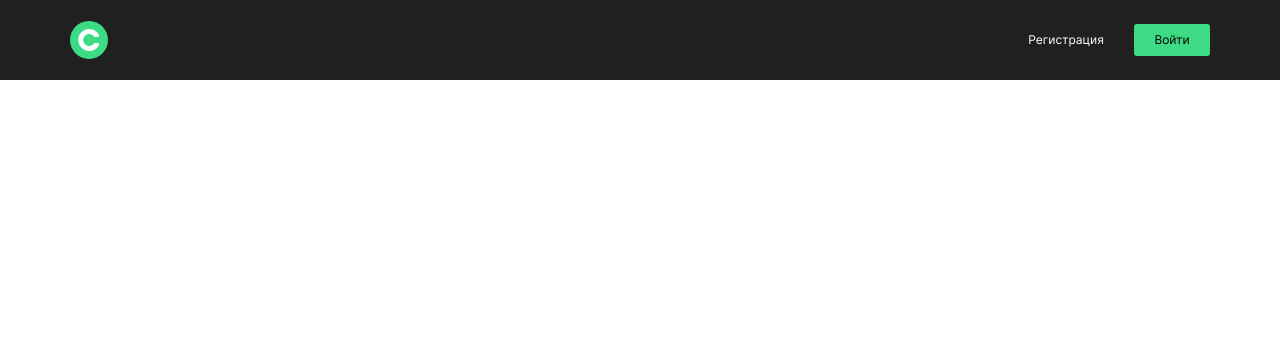
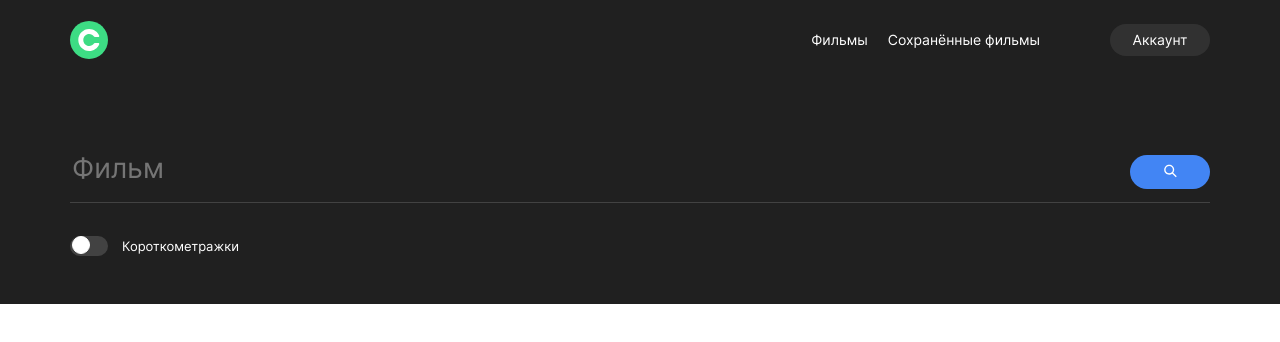
Before and after one commit to vladkim165/movies-explorer-frontend, a React (Create React App) app: page /movies in a window 1280 px wide. Before the commit this address had no page. Shown: the top 342 px of the page. Built offline with nearby package versions, Linux system fonts and the light colour scheme.

Commit message:
added/search-bar

```diff
--- a/src/components/App.js
+++ b/src/components/App.js
@@ -3,12 +3,25 @@ import { Routes, Route } from "react-router-dom";
 import "./App.scss";
 import Header from "./Header/Header";
 import Main from "./Main/Main";
+import Movies from "./Movies/Movies";
 
 const App = () => {
+  const [isLoggedIn, setIsLoggedIn] = React.useState(false);
+  React.useEffect(() => {
+    setIsLoggedIn(true);
+  }, []);
   return (
     <div className="page">
-      <Header signup={"/signup"} signin={"/signin"} />
+      <Header
+        signup={"/signup"}
+        signin={"/signin"}
+        isLoggedIn={isLoggedIn}
+        allFilmsPath="/films"
+        savedFilmsPath="/my-films"
+        accountPath="/users/me"
+      />
       <Routes>
+        <Route path="/movies" element={<Movies />}></Route>
         <Route path="/" element={<Main />}></Route>
       </Routes>
     </div>
--- a/src/components/Footer/Footer.js
+++ b/src/components/Footer/Footer.js
@@ -11,7 +11,7 @@ const Footer = () => {
       </div>
       <div className="footer__refs">
         <p className="footer__copyright">&copy; 2021</p>
-        <div className="footer__links">
+        <div>
           <a className="footer__link" href="_blank">
             Яндекс.Практикум
           </a>
--- a/src/components/Footer/Footer.scss
+++ b/src/components/Footer/Footer.scss
@@ -20,8 +20,6 @@
   &__copyright {
     margin: 0;
   }
-  &__links {
-  }
   &__link {
     margin-right: 20px;
     text-decoration: none;
--- a/src/components/Header/Header.js
+++ b/src/components/Header/Header.js
@@ -4,9 +4,30 @@ import PropTypes from "prop-types";
 import logoPath from "../../images/logo.svg";
 import "./Header.scss";
 
-const Header = ({ signup, signin }) => (
+const Header = ({
+  signup,
+  signin,
+  isLoggedIn,
+  allFilmsPath,
+  savedFilmsPath,
+  accountPath,
+}) => (
   <header className="header">
     <img className="header__logo" src={logoPath} alt="Логотип" />
+    {isLoggedIn && (
+      <div className="header__links-container">
+        <Link className="header__link" to={allFilmsPath}>
+          Фильмы
+        </Link>
+        <Link className="header__link" to={savedFilmsPath}>
+          Сохранённые фильмы
+        </Link>
+        <Link className="header__link header__account-button" to={accountPath}>
+          Аккаунт
+        </Link>
+      </div>
+    )}
+    {!isLoggedIn && (
       <div className="header__button-container">
         <Link to={signup} className="header__button header__signup-button">
           Регистрация
@@ -15,12 +36,17 @@ const Header = ({ signup, signin }) => (
           Войти
         </Link>
       </div>
+    )}
   </header>
 );
 
 Header.propTypes = {
   signup: PropTypes.string.isRequired,
   signin: PropTypes.string.isRequired,
+  isLoggedIn: PropTypes.bool,
+  allFilmsPath: PropTypes.string.isRequired,
+  savedFilmsPath: PropTypes.string.isRequired,
+  accountPath: PropTypes.string.isRequired,
 };
 
 export default Header;
--- a/src/components/Header/Header.scss
+++ b/src/components/Header/Header.scss
@@ -36,4 +36,27 @@
     width: 76px;
     height: 32px;
   }
+  &__links-container {
+    display: flex;
+    align-items: center;
+  }
+  &__link {
+    @include font-size(14px, 1.29);
+    text-decoration: none;
+    color: $white;
+    margin-right: 20px;
+    &:last-of-type {
+      margin-right: 0;
+    }
+  }
+  &__account-button {
+    display: flex;
+    justify-content: center;
+    align-items: center;
+    background: $secondary-extra-light;
+    border-radius: 20px;
+    width: 100px;
+    height: 32px;
+    margin-left: 50px;
+  }
 }
--- /dev/null
+++ b/src/components/Movies/Movies.js
@@ -0,0 +1,28 @@
+import React from "react";
+import "./Movies.scss";
+import searchButtonPath from "../../images/search-button.svg";
+
+const Movies = () => {
+  return (
+    <section className="search">
+      <div className="search__bar-container">
+        <input className="search__bar" placeholder="Фильм" />
+        <button className="search__bar-button">
+          <img
+            className="search__bar-button-image"
+            src={searchButtonPath}
+          ></img>
+        </button>
+      </div>
+      <div className="search__switch-container">
+        <label className="search__switch">
+          <input type="checkbox" />
+          <div className="search__slider"></div>
+        </label>
+        <span className="search__description">Короткометражки</span>
+      </div>
+    </section>
+  );
+};
+
+export default Movies;
--- /dev/null
+++ b/src/components/Movies/Movies.scss
@@ -0,0 +1,85 @@
+@import "../../utils/css/variables.scss";
+
+.search {
+  padding: 70px 70px 48px 70px;
+  &__bar-container {
+    width: 100%;
+    padding-bottom: 13px;
+    border-bottom: 1px solid $dark-gray;
+  }
+  &__bar {
+    box-sizing: border-box;
+    background: none;
+    border: none;
+    @include font-size(28px, 1.25);
+    width: calc(100% - 80px);
+  }
+  &__bar-button {
+    background-color: $blue;
+    width: 80px;
+    height: 34px;
+    border-radius: 48px;
+    border: none;
+    transition: all 0.3s ease;
+    padding: 0;
+    &:hover {
+      opacity: 0.7;
+    }
+    &:active {
+      opacity: 1;
+      & > .search__bar-button-image {
+        transform: translateY(2px);
+      }
+    }
+  }
+  &__switch-container {
+    padding-top: 33px;
+  }
+  &__switch {
+    position: relative;
+    display: inline-block;
+    width: 38px;
+    height: 20px;
+    outline: none;
+  }
+  &__switch {
+    input {
+      opacity: 0;
+    }
+    input:checked + .search__slider:before {
+      -webkit-transform: translateX(16px);
+      -ms-transform: translateX(16px);
+      transform: translateX(16px);
+      background-color: $green;
+    }
+  }
+  &__slider {
+    position: absolute;
+    cursor: pointer;
+    top: 0;
+    left: 0;
+    right: 0;
+    bottom: 0;
+    background-color: $dark-gray;
+    -webkit-transition: 0.4s;
+    transition: 0.4s;
+    border-radius: 34px;
+    &:before {
+      position: absolute;
+      content: "";
+      height: 16px;
+      width: 16px;
+      left: 2px;
+      bottom: 2px;
+      background-color: $white;
+      -webkit-transition: 0.4s;
+      transition: 0.4s;
+      border-radius: 50%;
+      border: 1px solid $white;
+    }
+  }
+  &__description {
+    @include font-size(13px, 1.4);
+    margin: 0 0 0 14px;
+  }
+}
--- a/src/utils/css/variables.scss
+++ b/src/utils/css/variables.scss
@@ -2,6 +2,7 @@
 $primary: #202020;
 $secondary: #272727;
 $secondary-light: #303030;
+$secondary-extra-light: #313131;
 $white: #ffffff;
 $light-gray: #dadada;
 $gray: #8b8b8b;
```
Also changed, not shown: src/images/search-button.svg (added). Lines whose indentation alone changed are shown as unchanged.
